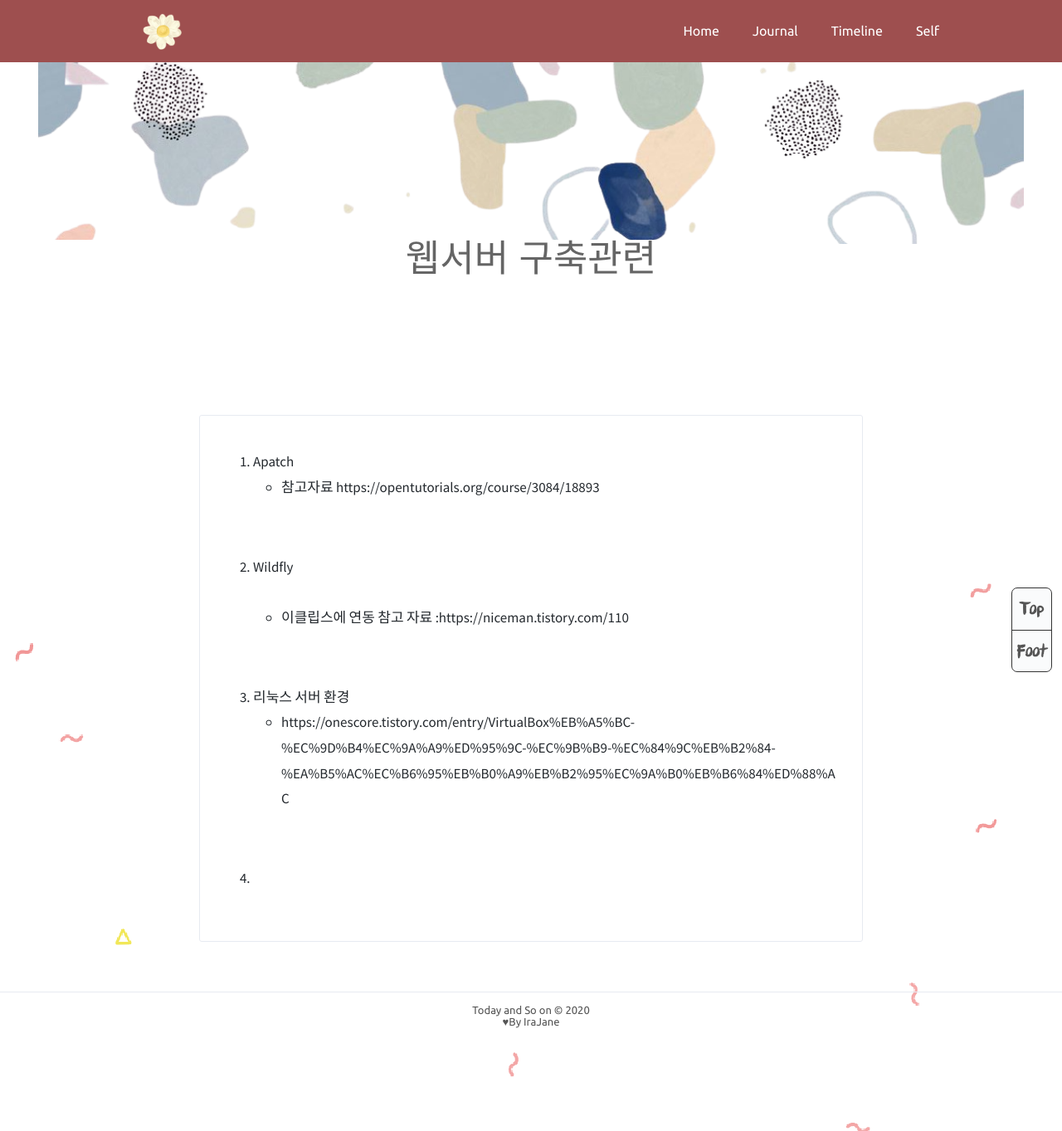
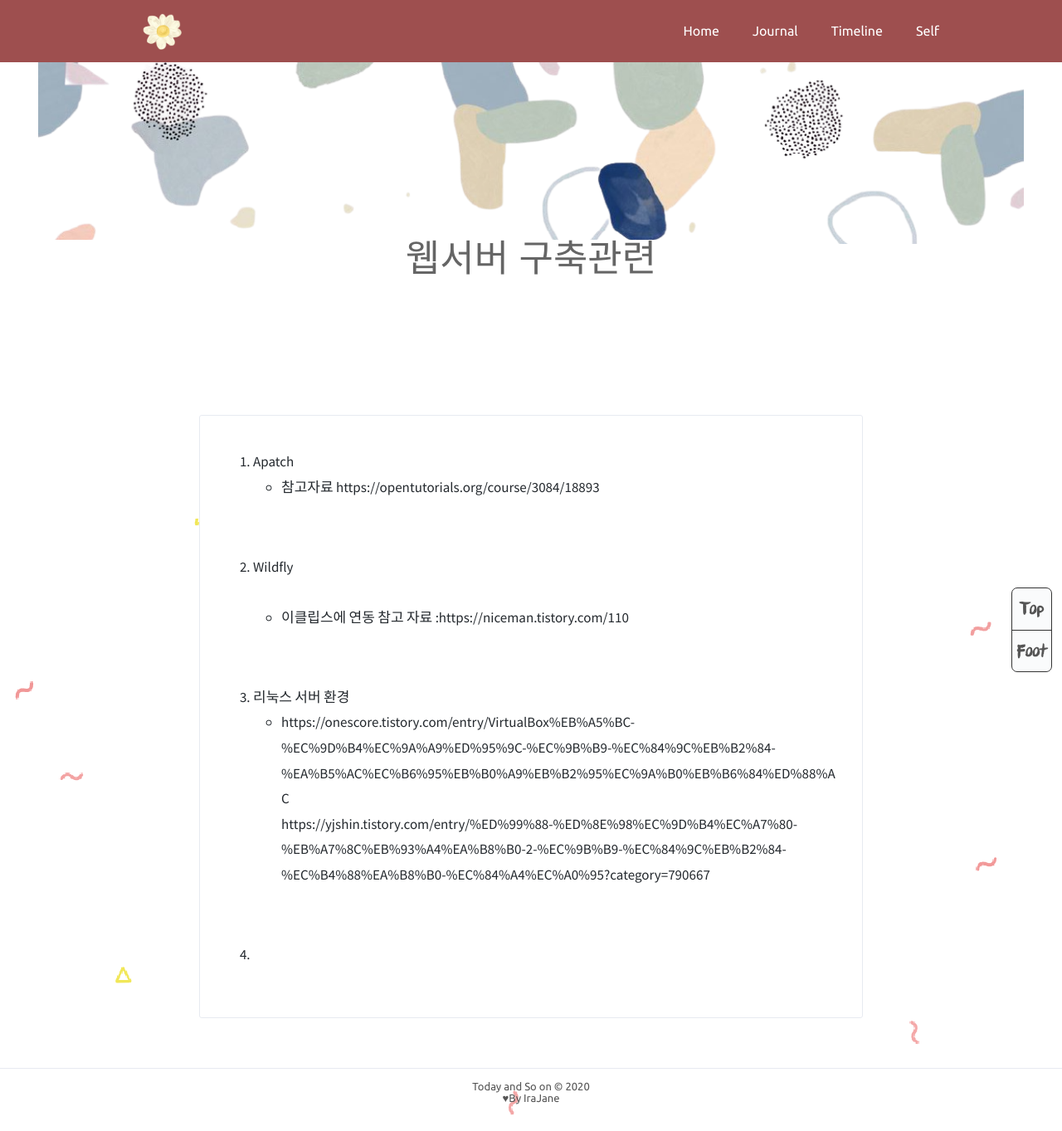
Before and after one commit to IraJane/IraJane.github.io, a Jekyll site: the page built from _posts/2020-09-24-웹서버.md, in a window 1280 px wide. Shown: the whole page at 83% size. Built offline with Jekyll 4.4.1, drawn with Linux system fonts in a browser that asks for light colours; comment, search, counter and statistics services are not loaded.

Commit message:
Update 2020-09-24-웹서버.md

```diff
--- a/_posts/2020-09-24-웹서버.md
+++ b/_posts/2020-09-24-웹서버.md
@@ -14,5 +14,6 @@ tags: WEB-Server
  <br><br>
 3. 리눅스 서버 환경 <br>
  * https://onescore.tistory.com/entry/VirtualBox%EB%A5%BC-%EC%9D%B4%EC%9A%A9%ED%95%9C-%EC%9B%B9-%EC%84%9C%EB%B2%84-%EA%B5%AC%EC%B6%95%EB%B0%A9%EB%B2%95%EC%9A%B0%EB%B6%84%ED%88%AC <br>
-<br><br>
+ https://yjshin.tistory.com/entry/%ED%99%88-%ED%8E%98%EC%9D%B4%EC%A7%80-%EB%A7%8C%EB%93%A4%EA%B8%B0-2-%EC%9B%B9-%EC%84%9C%EB%B2%84-%EC%B4%88%EA%B8%B0-%EC%84%A4%EC%A0%95?category=790667
+<br><br><br>
 4.
```
